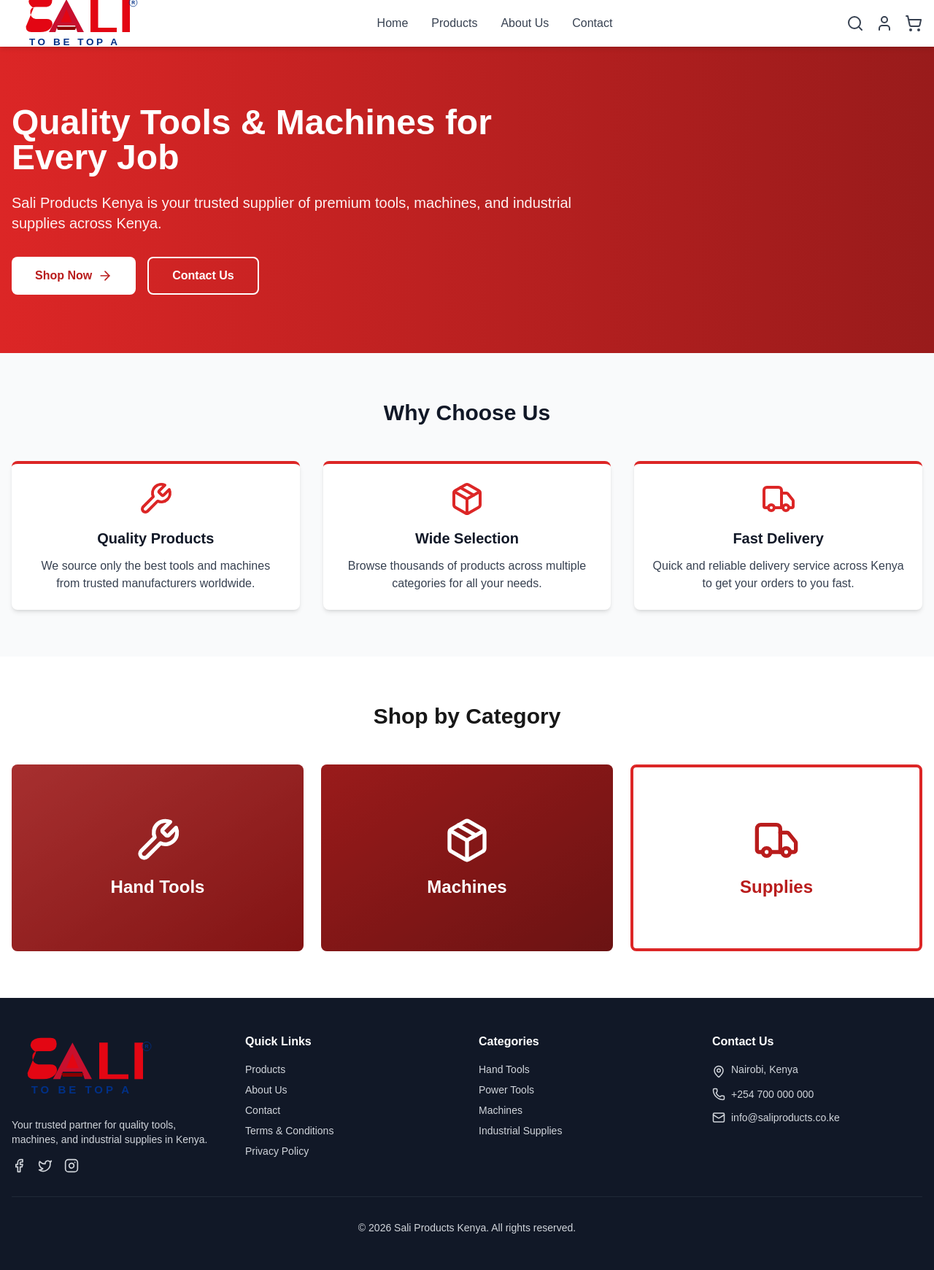
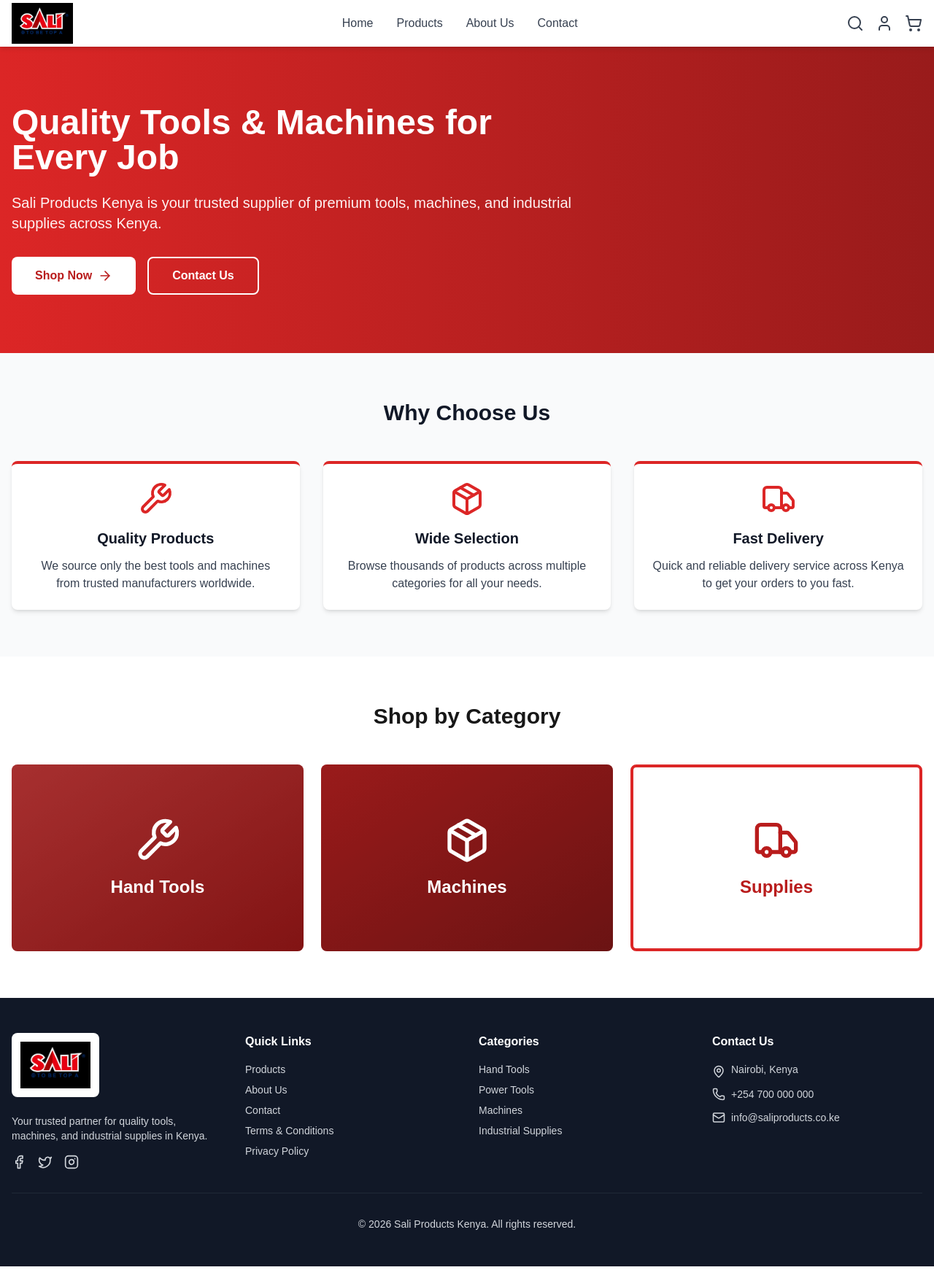
Before and after one commit to kellyworkos00-droid/sali, a Next.js app: page / in a window 1280 px wide. Shown: the whole page at 73% size. Built offline with nearby package versions, Linux system fonts and the light colour scheme.

Commit message:
Replace SVG logo with actual logo image file

```diff
--- a/src/components/Footer.tsx
+++ b/src/components/Footer.tsx
@@ -1,6 +1,6 @@
 import Link from "next/link";
+import Image from "next/image";
 import { Facebook, Twitter, Instagram, Mail, Phone, MapPin } from "lucide-react";
-import SaliLogo from "./SaliLogo";
 
 export default function Footer() {
   return (
@@ -9,8 +9,14 @@
         <div className="grid md:grid-cols-4 gap-8">
           {/* Company Info */}
           <div>
-            <div className="mb-4">
-              <SaliLogo width={200} height={100} />
+            <div className="mb-4 bg-white p-3 rounded-lg inline-block">
+              <Image
+                src="/logo.jpeg"
+                alt="Sali Products Kenya"
+                width={160}
+                height={80}
+                className="h-16 w-auto"
+              />
             </div>
             <p className="text-sm mb-4">
               Your trusted partner for quality tools, machines, and industrial supplies in Kenya.
--- a/src/components/Navbar.tsx
+++ b/src/components/Navbar.tsx
@@ -1,10 +1,10 @@
 "use client";
 
 import Link from "next/link";
+import Image from "next/image";
 import { ShoppingCart, Menu, X, Search, User } from "lucide-react";
 import { useState } from "react";
 import { useCartStore } from "@/store/cartStore";
-import SaliLogo from "./SaliLogo";
 
 export default function Navbar() {
   const [isMenuOpen, setIsMenuOpen] = useState(false);
@@ -17,7 +17,14 @@
         <div className="flex items-center justify-between h-16">
           {/* Logo */}
           <Link href="/" className="flex items-center">
-            <SaliLogo width={180} height={90} />
+            <Image
+              src="/logo.jpeg"
+              alt="Sali Products Kenya"
+              width={180}
+              height={90}
+              className="h-14 w-auto"
+              priority
+            />
           </Link>
 
           {/* Desktop Navigation */}
```
Also changed, not shown: public/logo.jpeg (added).
